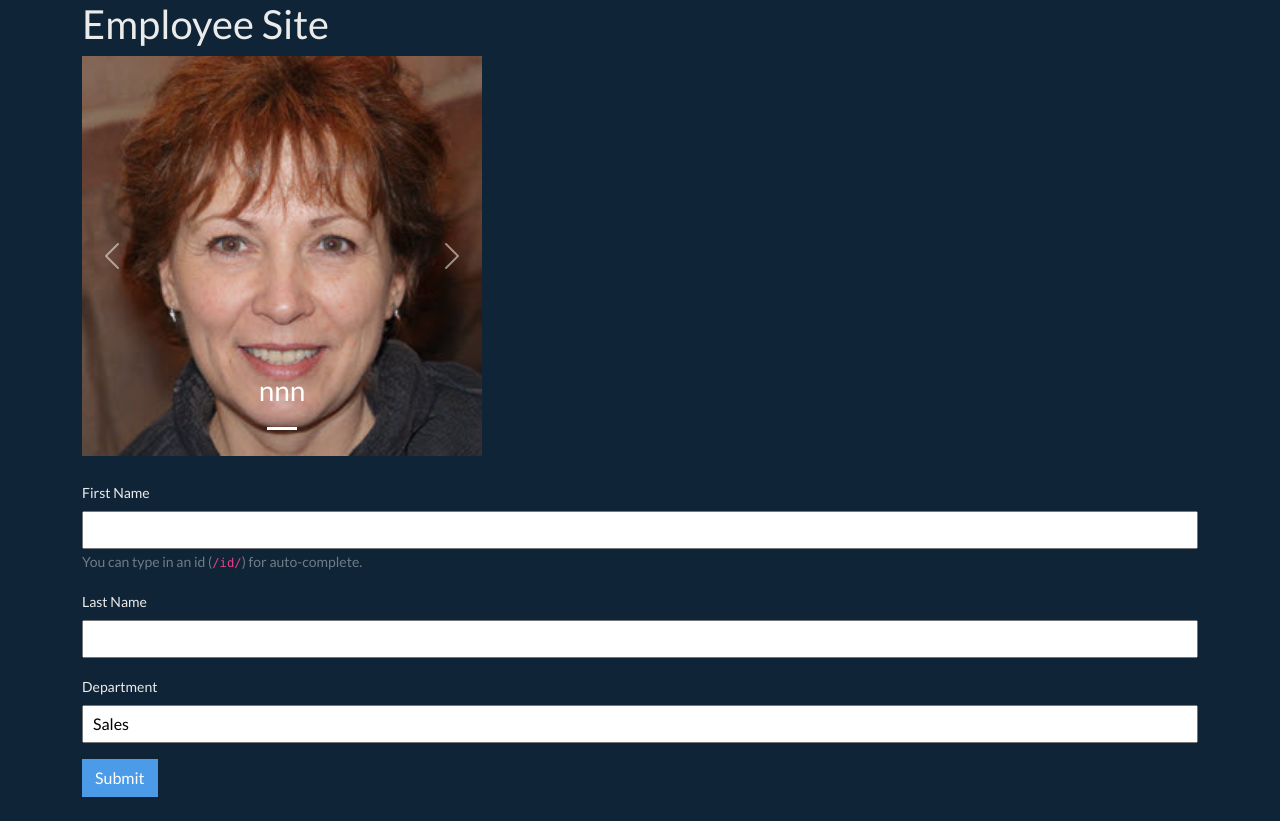
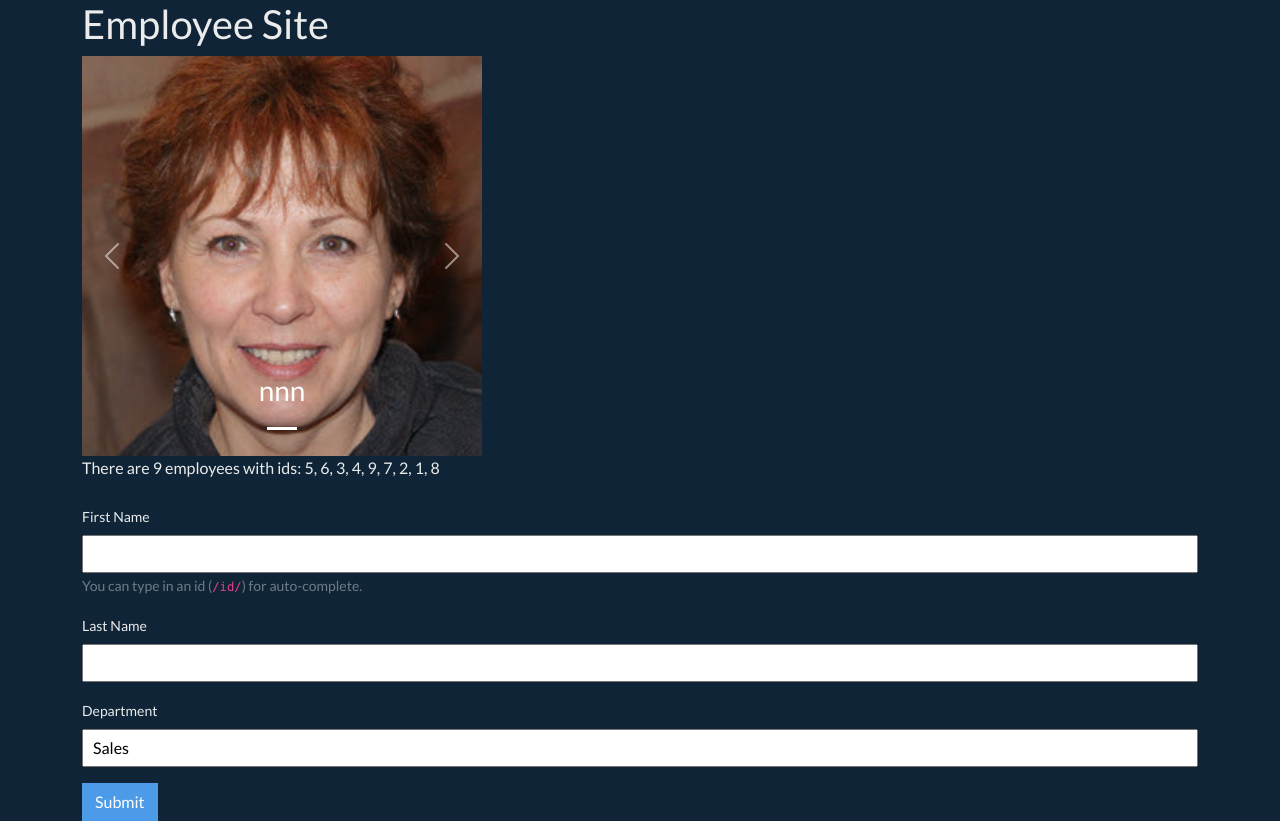
Before and after one commit to edwardtanguay/live-coding-vite-bootstrap-json-server, a React (Vite) app: page / in a window 1280 px wide. Before the commit the page ends 800 px from the top, so only its background shows below. Built offline with nearby package versions, Linux system fonts and the light colour scheme; data requests are answered from the project's data file.

Commit message:
ids are unique

```diff
--- a/src/components/Employees.jsx
+++ b/src/components/Employees.jsx
@@ -15,10 +15,10 @@ export const Employees = () => {
 		(async () => {
 			const response = await fetch('http://localhost:5000/employees');
 			const employees = await response.json();
+			setEmployees(employees);
 		})();
 	}, []);
 
-	console.log(errors);
 	return (
 		<>
 			<Carousel className="app-carousel">
@@ -34,6 +34,7 @@ export const Employees = () => {
 				</Carousel.Item>
 			</Carousel>
 
+			<div>There are {employees.length} employees with ids: {employees.map(m => m.id).join(', ')}</div>
 			<Form className="mt-4" onSubmit={handleSubmit((data) => {
 				setFormData(data);
 			})}>
--- a/src/data/data.json
+++ b/src/data/data.json
@@ -186,7 +186,7 @@
 			]
 		},
 		{
-			"id": 3,
+			"id": 1,
 			"lastName": "Callahan",
 			"firstName": "Laura",
 			"title": "Inside Sales Coordinator",
@@ -211,7 +211,7 @@
 			]
 		},
 		{
-			"id": 4,
+			"id": 8,
 			"lastName": "Dodsworth",
 			"firstName": "Anne",
 			"title": "Sales Representative",
```
